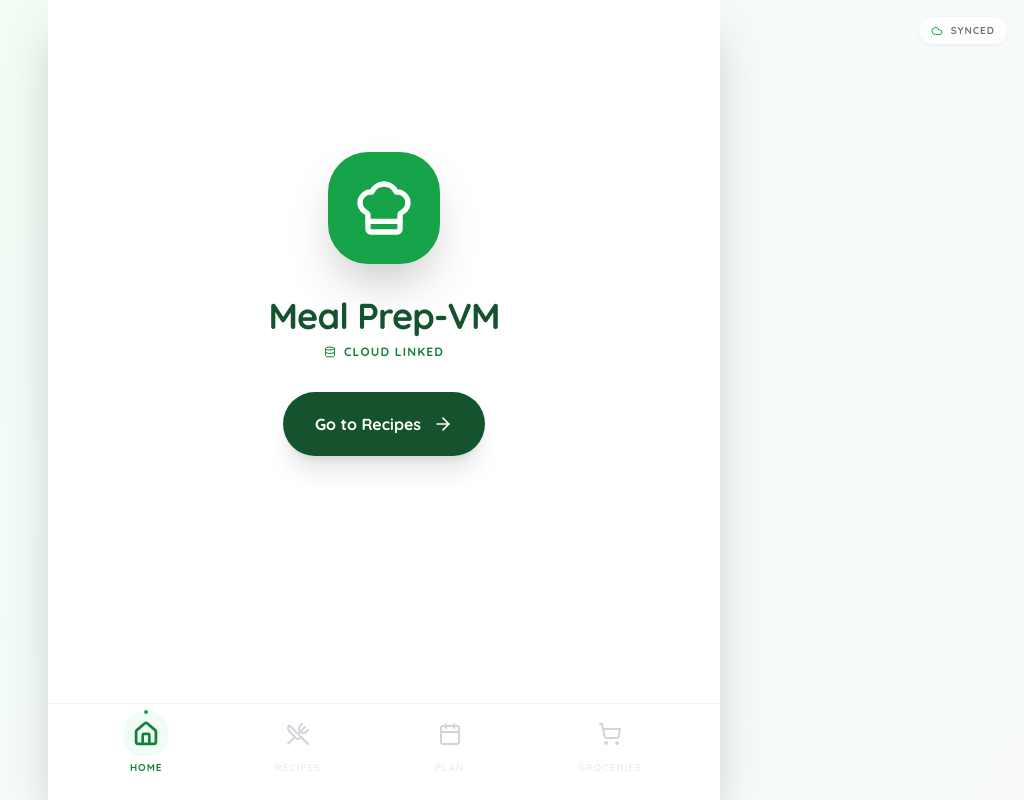
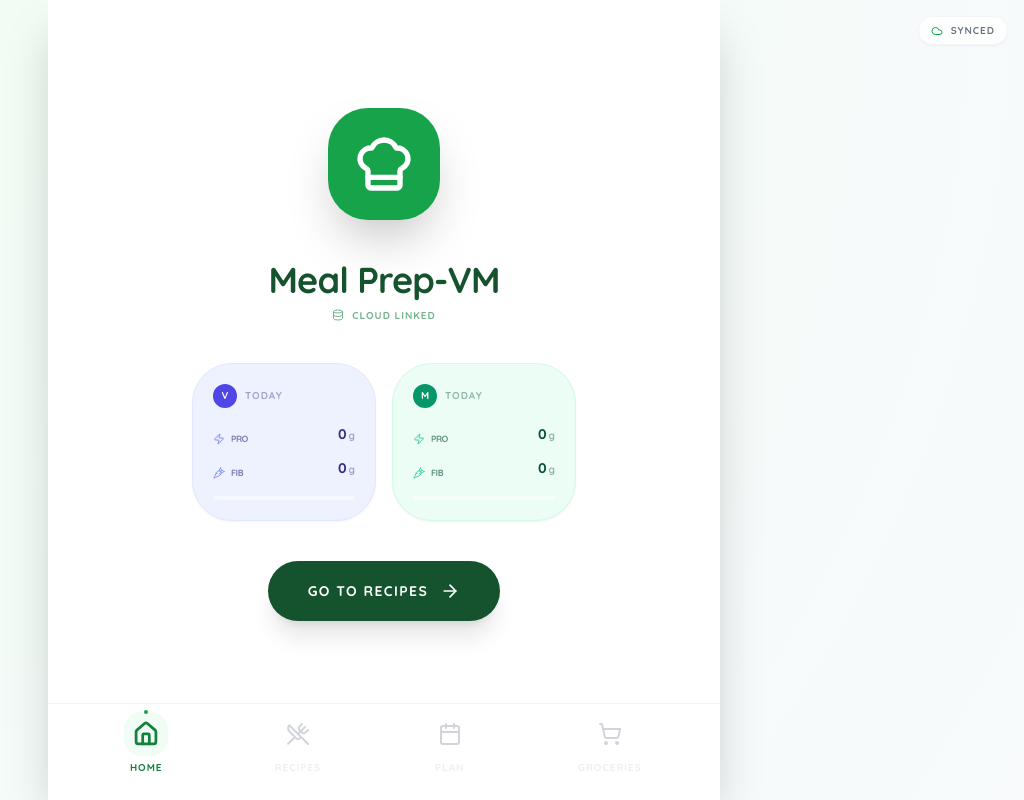
Before and after one commit to vedagaddam/meal-prep, a React (Vite) app: page / in a window 1280 px wide. Both pictures are taken after typing "Sample", "Sample123" into the empty fields and a click on the button "CONNECT CLOUD". Shown: the whole page, without its empty margins (256-1280 px from the left). Built offline with nearby package versions, Linux system fonts and the light colour scheme; no server answers; the database is empty.

Commit message:
feat(home): Display daily macro totals
Calculate and display today's total protein and fiber for both "V" (Vitamins) and "M" (Minerals) meal plan profiles on the home screen.

```diff
--- a/App.tsx
+++ b/App.tsx
@@ -1,6 +1,6 @@
 
 import React, { useState, useEffect, useCallback, useMemo } from 'react';
-import { ChefHat, ArrowRight, Plus, Database, ShieldCheck, RefreshCw, Cloud, CloudOff, User as UserIcon, Lock, AlertTriangle, UploadCloud } from 'lucide-react';
+import { ChefHat, ArrowRight, Plus, Database, ShieldCheck, RefreshCw, Cloud, CloudOff, User as UserIcon, Lock, AlertTriangle, UploadCloud, Zap, Carrot } from 'lucide-react';
 import { createClient, User, AuthChangeEvent, Session } from '@supabase/supabase-js';
 import RecipesTab from './components/RecipesTab';
 import Navigation from './components/Navigation';
@@ -116,6 +116,26 @@ const App: React.FC = () => {
       return null;
     }
   }, [sbConfig]);
+
+  // Macro Totals for the Home screen (today)
+  const homeTotals = useMemo(() => {
+    const todayKey = new Date().toISOString().split('T')[0];
+    const v = { protein: 0, fiber: 0 };
+    const m = { protein: 0, fiber: 0 };
+
+    const dayPlan = mealPlan[todayKey] || {};
+    Object.values(dayPlan).forEach(meals => {
+      meals.forEach(meal => {
+        const recipe = recipes.find(r => r.id === meal.recipeId);
+        if (recipe) {
+          const target = meal.profile === 'V' ? v : m;
+          target.protein += recipe.macros.protein || 0;
+          target.fiber += recipe.macros.fiber || 0;
+        }
+      });
+    });
+    return { V: v, M: m };
+  }, [mealPlan, recipes]);
 
   const fetchAndMergeCloudData = useCallback(async () => {
     if (!supabase) return;
@@ -358,13 +378,34 @@ const App: React.FC = () => {
       <main className="flex-1 overflow-y-auto scroll-momentum pb-32">
         <div className="p-6 page-transition">
           {activeTab === 'home' && (
-            <div className="flex-1 flex flex-col items-center justify-center space-y-8 animate-in fade-in duration-700 min-h-[70vh]">
+            <div className="flex-1 flex flex-col items-center justify-center space-y-10 animate-in fade-in duration-700 min-h-[85vh] py-10">
               <div className="bg-green-600 p-6 rounded-[2.5rem] shadow-2xl"><ChefHat className="w-16 h-16 text-white" /></div>
               <div className="text-center">
                 <h1 className="text-4xl font-black text-green-900 tracking-tight">Meal Prep-VM</h1>
-                <p className="text-green-700 font-bold tracking-widest uppercase text-xs mt-2 flex items-center justify-center gap-2"><Database className="w-3 h-3" /> Cloud Linked</p>
+                <p className="text-green-700 font-bold tracking-widest uppercase text-[10px] mt-2 flex items-center justify-center gap-2 tracking-[0.3em] opacity-60"><Database className="w-3 h-3" /> Cloud Linked</p>
               </div>
-              <button onClick={() => setActiveTab('recipes')} className="group flex items-center justify-center gap-3 bg-green-900 text-white px-8 py-5 rounded-[2rem] font-bold shadow-xl active:scale-95 transition-all">Go to Recipes <ArrowRight className="w-5 h-5" /></button>
+
+              {/* Dominant Macros Summary for Home */}
+              <div className="w-full max-w-sm grid grid-cols-2 gap-4">
+                <HomeMacroCard
+                  profile="V"
+                  protein={homeTotals.V.protein}
+                  fiber={homeTotals.V.fiber}
+                  targets={{ protein: 75, fiber: 25 }}
+                  color="indigo"
+                />
+                <HomeMacroCard
+                  profile="M"
+                  protein={homeTotals.M.protein}
+                  fiber={homeTotals.M.fiber}
+                  targets={{ protein: 100, fiber: 34 }}
+                  color="emerald"
+                />
+              </div>
+
+              <button onClick={() => setActiveTab('recipes')} className="group flex items-center justify-center gap-3 bg-green-900 text-white px-10 py-5 rounded-[2rem] font-bold shadow-xl active:scale-95 transition-all text-sm uppercase tracking-widest">
+                Go to Recipes <ArrowRight className="w-5 h-5" />
+              </button>
             </div>
           )}
 
@@ -399,4 +440,52 @@ const App: React.FC = () => {
   );
 };
 
+const HomeMacroCard: React.FC<{
+  profile: UserProfile;
+  protein: number;
+  fiber: number;
+  targets: { protein: number; fiber: number };
+  color: 'indigo' | 'emerald'
+}> = ({ profile, protein, fiber, targets, color }) => {
+  const isV = profile === 'V';
+  const bgColor = isV ? 'bg-indigo-50 border-indigo-100' : 'bg-emerald-50 border-emerald-100';
+  const accentColor = isV ? 'bg-indigo-600' : 'bg-emerald-600';
+  const textColor = isV ? 'text-indigo-900' : 'text-emerald-900';
+
+  return (
+    <div className={`p-5 rounded-[2.5rem] border ${bgColor} shadow-sm space-y-4`}>
+      <div className="flex items-center gap-2 mb-2">
+        <div className={`w-6 h-6 rounded-full flex items-center justify-center text-[10px] font-black text-white ${accentColor}`}>
+          {profile}
+        </div>
+        <span className={`text-[10px] font-black uppercase tracking-widest opacity-40 ${textColor}`}>Today</span>
+      </div>
+
+      <div className="space-y-3">
+        <div className="flex justify-between items-end">
+          <div className="flex items-center gap-1.5">
+            <Zap className={`w-3 h-3 ${isV ? 'text-indigo-400' : 'text-emerald-400'}`} />
+            <span className={`text-[9px] font-black uppercase tracking-tighter opacity-60 ${textColor}`}>Pro</span>
+          </div>
+          <span className={`text-sm font-black ${textColor}`}>{protein}<span className="text-[10px] opacity-40 ml-0.5">g</span></span>
+        </div>
+        <div className="flex justify-between items-end">
+          <div className="flex items-center gap-1.5">
+            <Carrot className={`w-3 h-3 ${isV ? 'text-indigo-400' : 'text-emerald-400'}`} />
+            <span className={`text-[9px] font-black uppercase tracking-tighter opacity-60 ${textColor}`}>Fib</span>
+          </div>
+          <span className={`text-sm font-black ${textColor}`}>{fiber}<span className="text-[10px] opacity-40 ml-0.5">g</span></span>
+        </div>
+      </div>
+
+      <div className="h-1 bg-white/50 rounded-full overflow-hidden">
+        <div
+          className={`h-full ${accentColor} transition-all duration-1000`}
+          style={{ width: `${Math.min(100, (protein / targets.protein) * 100)}%` }}
+        />
+      </div>
+    </div>
+  );
+};
+
 export default App;
```
